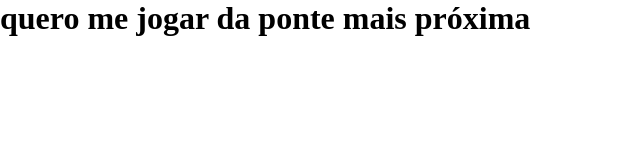
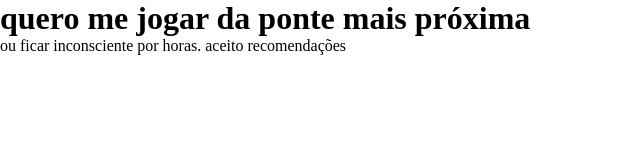
Before and after one commit to marysclair/AULA-12-12, a plain HTML site: page index.html in a window 1280 px wide. Shown: the whole page, without its empty margins (0-640 px from the left). Drawn offline with Linux system fonts and the light colour scheme.

Commit message:
atualizando index.html - fulano

```diff
--- a/index.html
+++ b/index.html
@@ -9,5 +9,6 @@
 </head>
 <body>
     <h1>quero me jogar da ponte mais próxima</h1>
+    <p>ou ficar inconsciente por horas. aceito recomendações</p>
 </body>
 </html>
```
